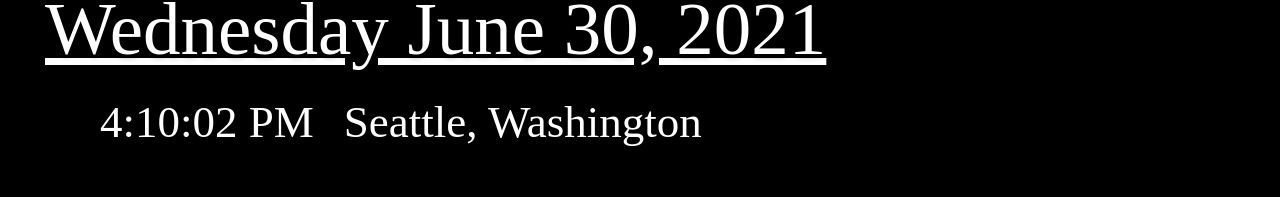
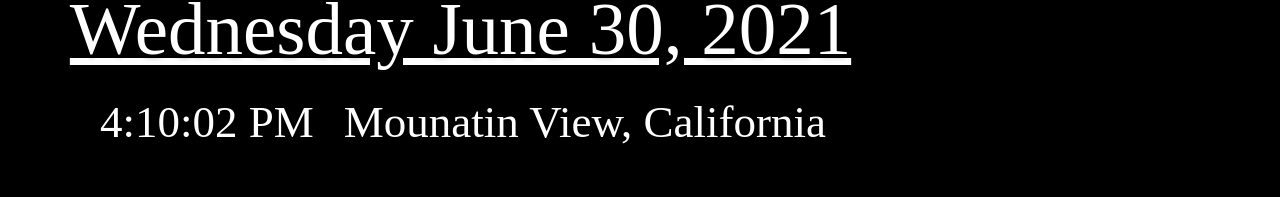
Before and after one commit to Ashwin-T/SmartMirror, a React (Create React App) app in the folder smart_mirror/: page /2 in a window 1280 px wide. Shown: the part 155-352 px from the top of the page. Built offline with nearby package versions, Linux system fonts and the light colour scheme; no server answers; the database is empty.

Commit message:
Welcome home Ashwin

```diff
--- a/smart_mirror/src/Components/Clock/location.js
+++ b/smart_mirror/src/Components/Clock/location.js
@@ -1,7 +1,7 @@
 import React, {useState} from 'react';
 const Location = ({stylz})=>{
 
-    const [location, setLocation] = useState('Seattle, Washington');
+    const [location, setLocation] = useState('Mounatin View, California');
 
     return (<div className = {stylz}>{location}</div>);
 }
--- a/smart_mirror/src/Components/Weather/weatherMain.js
+++ b/smart_mirror/src/Components/Weather/weatherMain.js
@@ -11,7 +11,7 @@ import {useState, useEffect} from 'react';
 const WeatherMain = () => {
 
     const apiKeys = require('../../env.json');
-    const getAxios = async() => (axios.get(`https://api.openweathermap.org/data/2.5/weather?q=Seattle&appid=${apiKeys.weatherApi}`))
+    const getAxios = async() => (axios.get(`https://api.openweathermap.org/data/2.5/weather?zip=94040,us&appid=${apiKeys.weatherApi}`))
 
     const [path, setPath] =  useState({data: {weather: [{icon: '01d'}], main: {temp: 310, humidity: 69}, wind: {speed: 6.429}}}); //dummy values
 
```
